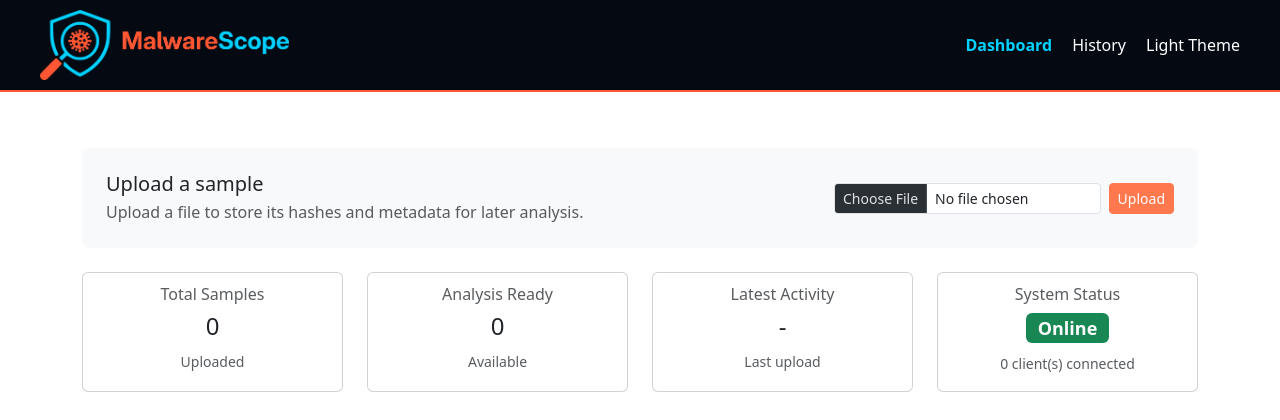
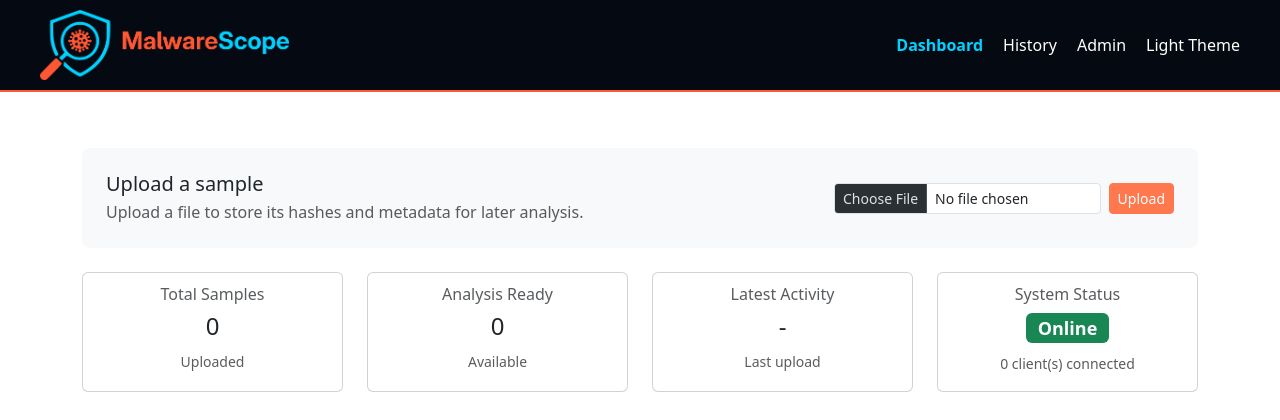
Before and after one commit to Abdulrhman-Bahaa/web-applications, a Flask app: page / in a window 1280 px wide. Shown: the top 420 px of the page. Run offline with Flask 3, Linux system fonts and the light colour scheme; data that the repository does not hold is empty.

Commit message:
Add Admin link to navigation in base.html

```diff
--- a/Graduation Project/web_application/templates/base.html
+++ b/Graduation Project/web_application/templates/base.html
@@ -107,6 +107,8 @@
                 class="{% if request.path == '/' %}nav-link-active{% else %}nav-link-inactive{% endif %}">Dashboard</a>
             <a href="/history" style="text-decoration: none; margin-left: 20px;"
                 class="{% if request.path == '/history' %}nav-link-active{% else %}nav-link-inactive{% endif %}">History</a>
+            <a href="/admin" style="text-decoration: none; margin-left: 20px;"
+                class="{% if request.path == '/admin' %}nav-link-active{% else %}nav-link-inactive{% endif %}">Admin</a>
             <span id="themeToggle" class="theme-text">🌙 Dark</span>
         </nav>
     </header>
```
